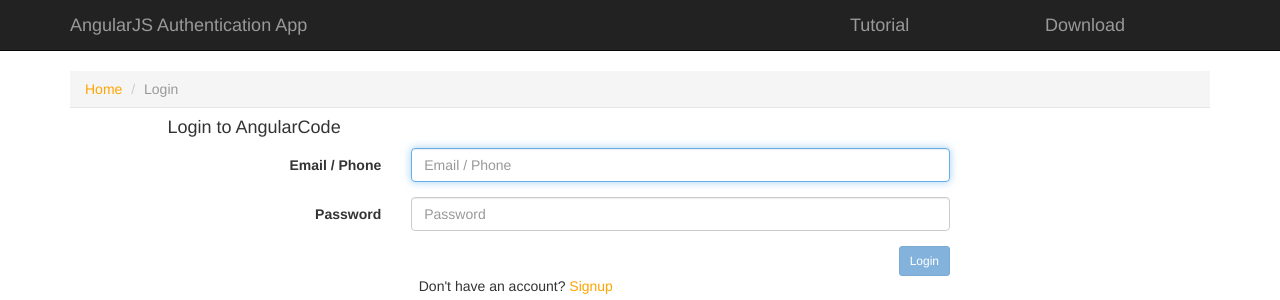
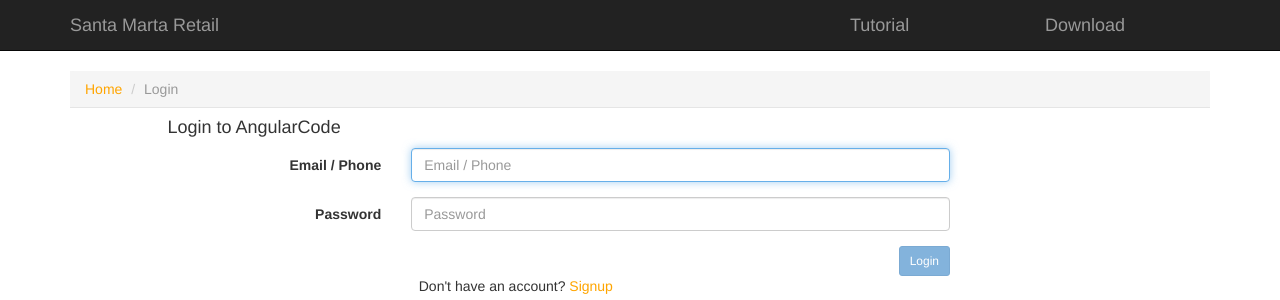
Before and after one commit to raule16/Santa-Marta-Retail, a PHP site: page / in a window 1280 px wide. Shown: the top 300 px of the page. Run offline with PHP 8.4, Linux system fonts and the light colour scheme.

Commit message:
descargado en pc genks

```diff
--- a/index.php
+++ b/index.php
@@ -5,7 +5,7 @@
     <meta charset="utf-8">
       <meta http-equiv="X-UA-Compatible" content="IE=edge">
         <meta name="viewport" content="width=device-width,initial-scale=1">
-          <title>AngularJS Authentication App</title>
+          <title>Santa Marta Retail</title>
           <!-- Bootstrap -->
           <link href="css/bootstrap.min.css" rel="stylesheet">
             <link href="css/custom.css" rel="stylesheet">
@@ -35,7 +35,7 @@
               <span class="icon-bar"></span>
               <span class="icon-bar"></span>
             </button>
-            <a class="navbar-brand" rel="home" title="AngularJS Authentication App">AngularJS Authentication App</a>
+            <a class="navbar-brand" rel="home" title="AngularJS Authentication App">Santa Marta Retail</a>
           </div>
           <div class="navbar-header col-md-2">
             <a class="navbar-brand" rel="home" title="AngularJS Authentication Tutorial" href="http://www.angularcode.com/user-authentication-using-angularjs-php-mysql">Tutorial</a>
```
